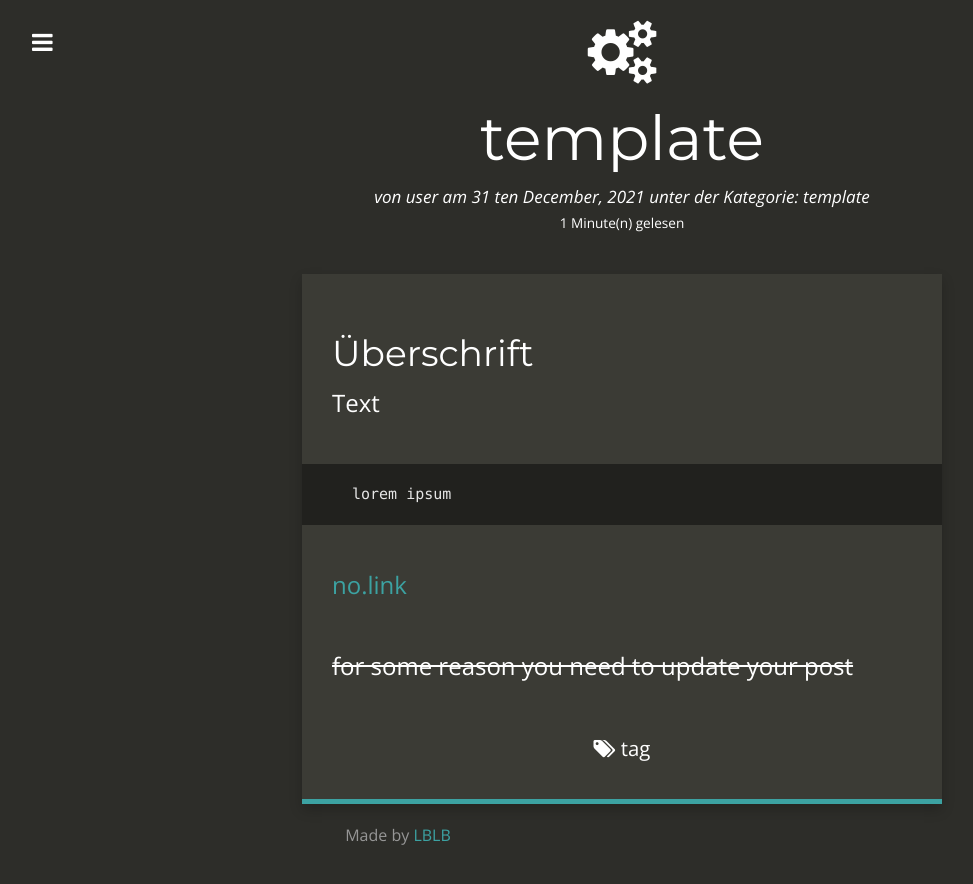
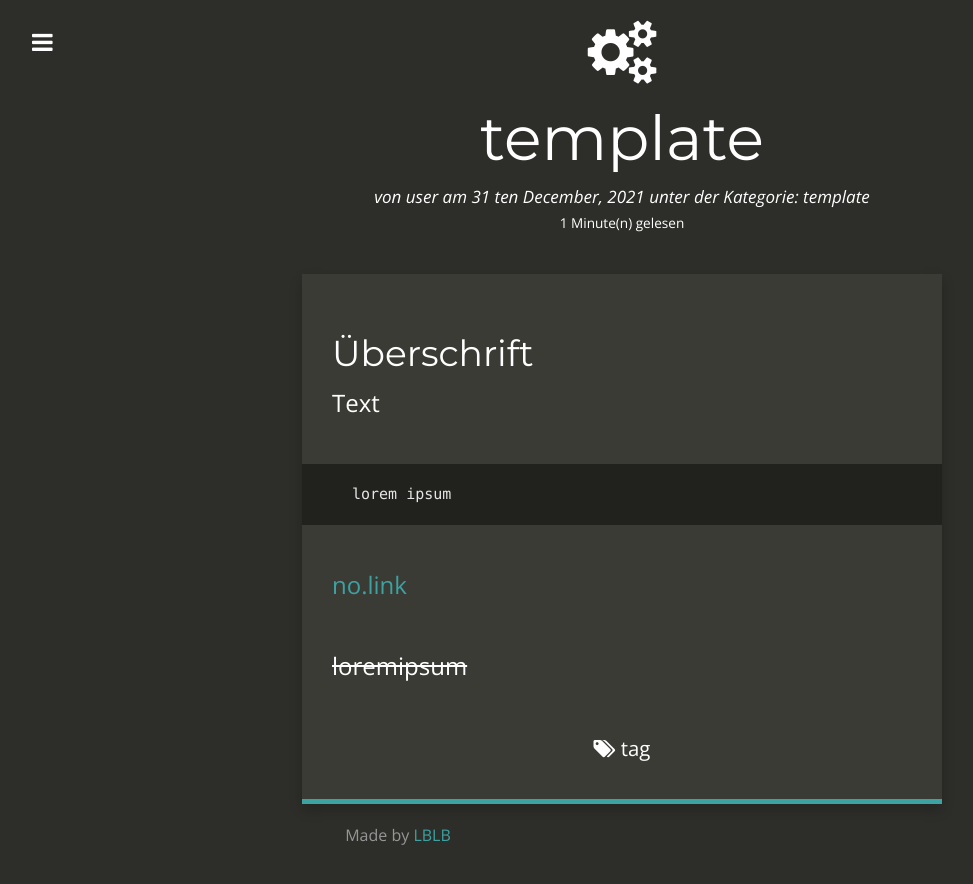
Before and after one commit to eski1337/lblb-it-ffd00, a Jekyll site: the page built from _posts/1999-01-01-template.md, in a window 1280 px wide. Shown: the top 884 px of the page, without its empty margins (18-991 px from the left). Built offline with Jekyll 4.4.1, drawn with Linux system fonts in a browser that asks for light colours; nearby versions of some CDN libraries; comment, search, counter and statistics services are not loaded.

Commit message:
1999-01-01-template.md: changed

```diff
--- a/_posts/1999-01-01-template.md
+++ b/_posts/1999-01-01-template.md
@@ -22,4 +22,4 @@ lorem ipsum
 
 [no.link](http://no.struggle.zone)
 
-<del>for some reason you need to update your post</del>
+<del>loremipsum</del>
```
